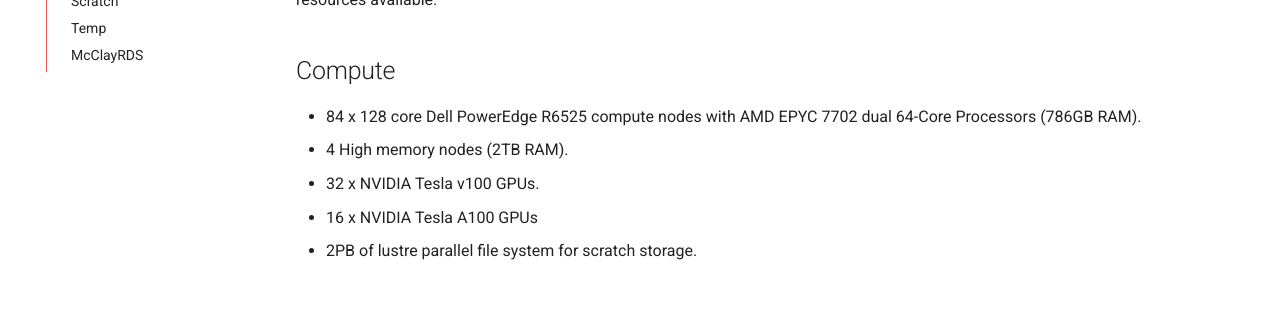
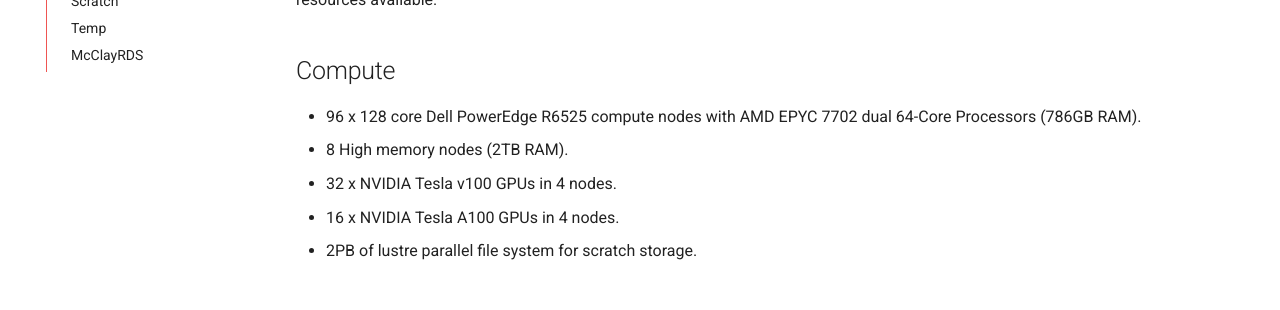
Before and after one commit to ethanbradley/nihpc-documentation, an MkDocs documentation site: the page built from docs/Kelvin2 Overview.md, in a window 1280 px wide and 900 px high. Shown: the part 266-576 px from the top of the window. Built offline with MkDocs 1.6.1 and Material for MkDocs 9.7.7, drawn with Linux system fonts in a browser that asks for light colours.

Commit message:
Update specifications with new nodes. 31-May-2023

```diff
--- a/docs/Kelvin2 Overview.md
+++ b/docs/Kelvin2 Overview.md
@@ -4,24 +4,24 @@
 
 ## Compute
 
-- 84 x 128 core Dell PowerEdge R6525 compute nodes with AMD EPYC 7702 dual 64-Core Processors (786GB RAM).
-- 4 High memory nodes (2TB RAM).
-- 32 x NVIDIA Tesla v100 GPUs.
-- 16 x NVIDIA Tesla A100 GPUs
+- 96 x 128 core Dell PowerEdge R6525 compute nodes with AMD EPYC 7702 dual 64-Core Processors (786GB RAM).
+- 8 High memory nodes (2TB RAM).
+- 32 x NVIDIA Tesla v100 GPUs in 4 nodes.
+- 16 x NVIDIA Tesla A100 GPUs in 4 nodes.
 - 2PB of lustre parallel file system for scratch storage.
 
 ## Storage
 
 There are 4 pools of storage on Kelvin2 :
 
-### <ins>Home<ins>
+### <ins>Home</ins>
 
     /users/"username"
- - Default place that users login to.
+- Default place that users login to.
 - 50GB/100K file quota.
 - No automated file deletion - therefore good to store smaller/compressed longer term data.
 
-### <ins>Scratch<ins>
+### <ins>Scratch</ins>
 
     /mnt/scratch2/users/"username"
  - Large, shared storage area
@@ -30,14 +30,14 @@
  - Mainly used for storing data that is neccassary to running jobs and storing their output.
  - Once results are outputed, permanent data should be moved to longer term storage ( Home/McClayRDS ).
 
-### <ins>Temp<ins>
+### <ins>Temp</ins>
 
     /tmp
 
 - Local scratch disk on nodes.
 - Data will be automatically deleted when session ends.
 
-### <ins>McClayRDS<ins>
+### <ins>McClayRDS</ins>
 
     /mnt/autofs/mcclayrds-projects
 
```
Also changed, not shown: docs/Getting Started.md (+14 -14 lines).
